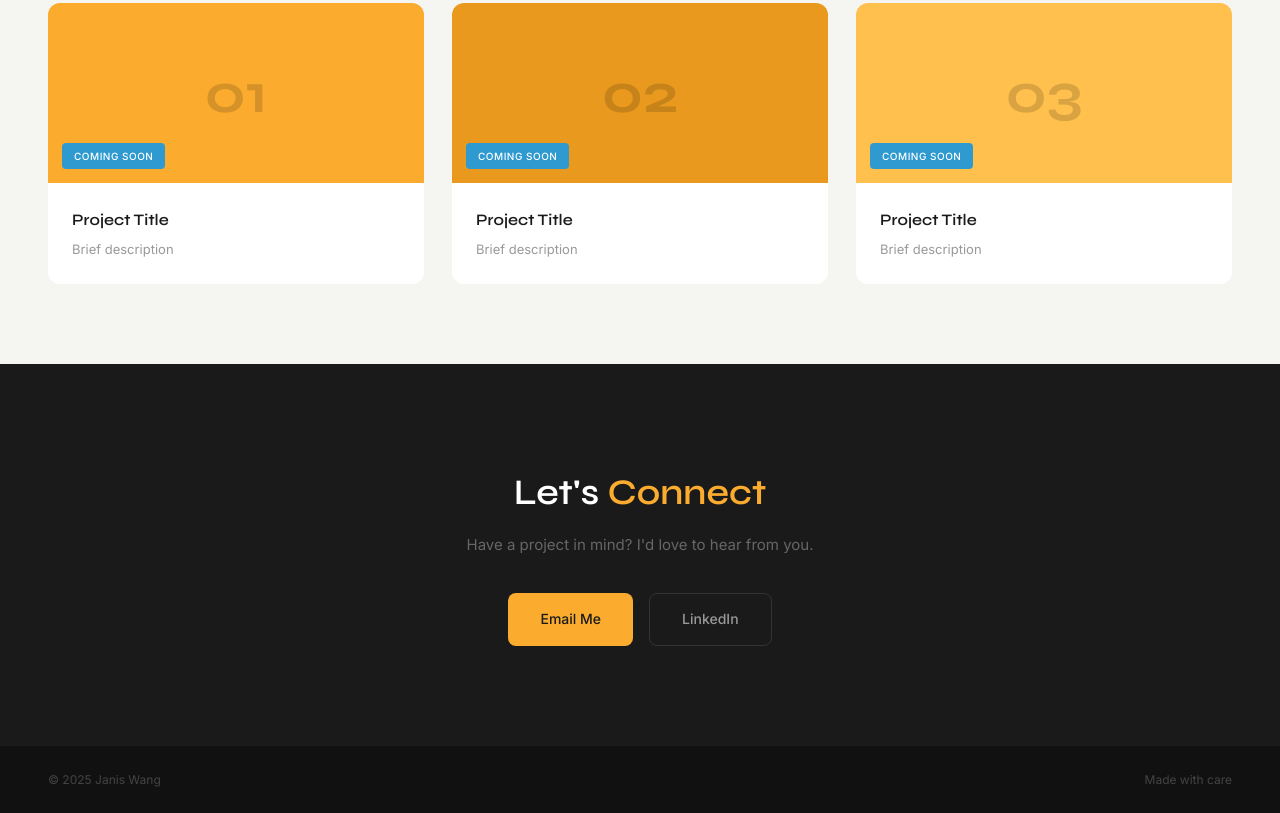
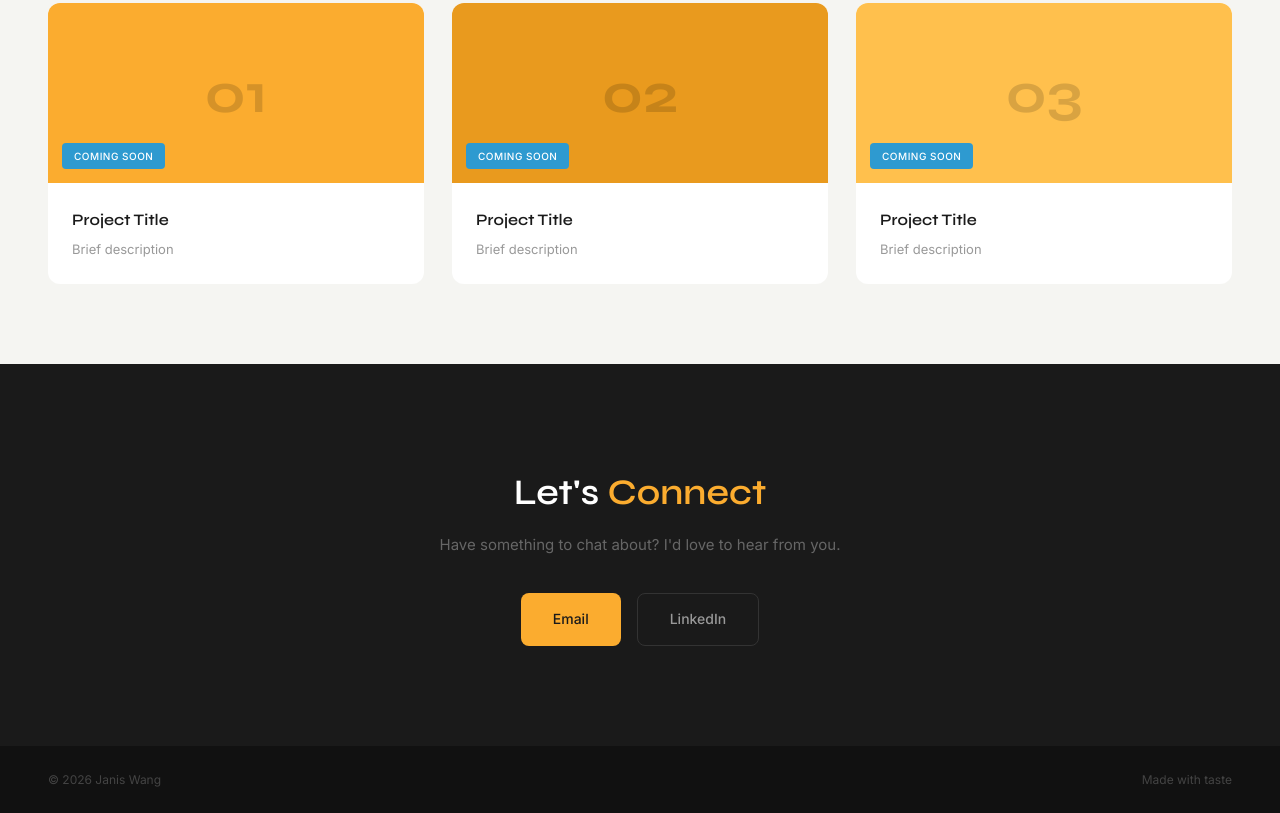
Before and after one commit to MisswangWorld/misswangworld.github.io, a plain HTML site: page index.html in a window 1280 px wide. Shown: the part 1219-2032 px from the top of the page. Drawn offline with Linux system fonts and the light colour scheme.

Commit message:
Update contact section and footer text

```diff
--- a/index.html
+++ b/index.html
@@ -679,17 +679,17 @@
   <!-- Contact Section -->
   <section class="contact" id="contact">
     <h2>Let's <span>Connect</span></h2>
-    <p>Have a project in mind? I'd love to hear from you.</p>
+    <p>Have something to chat about? I'd love to hear from you.</p>
     <div class="contact-buttons">
-      <a href="mailto:janis.j.wang@gmail.com" class="contact-btn primary">Email Me</a>
+      <a href="mailto:janis.j.wang@gmail.com" class="contact-btn primary">Email</a>
       <a href="https://www.linkedin.com/in/janiswang/" target="_blank" rel="noopener noreferrer" class="contact-btn secondary">LinkedIn</a>
     </div>
   </section>
 
   <!-- Footer -->
   <footer class="footer">
-    <span>© 2025 Janis Wang</span>
-    <span>Made with care</span>
+    <span>© 2026 Janis Wang</span>
+    <span>Made with taste</span>
   </footer>
 
   <script>
```
